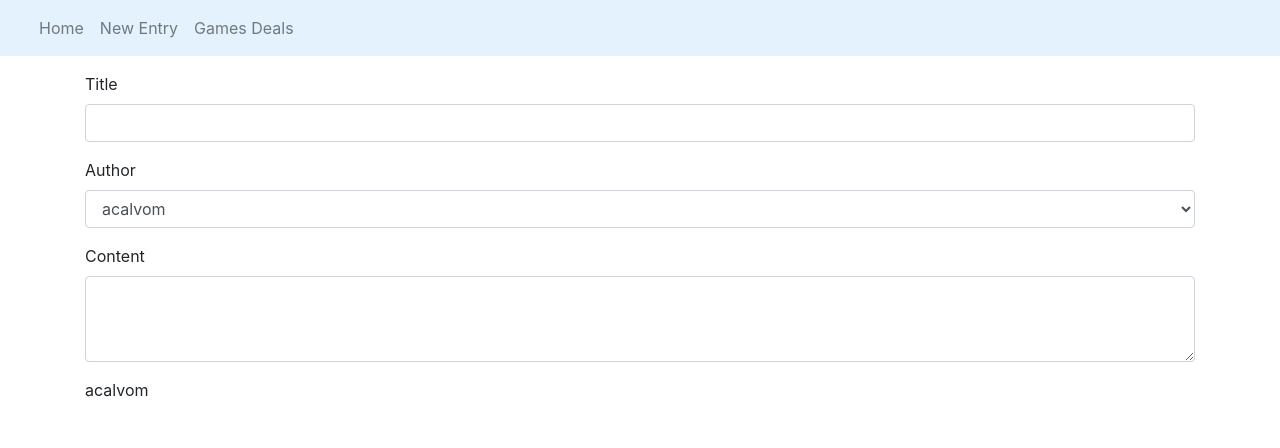
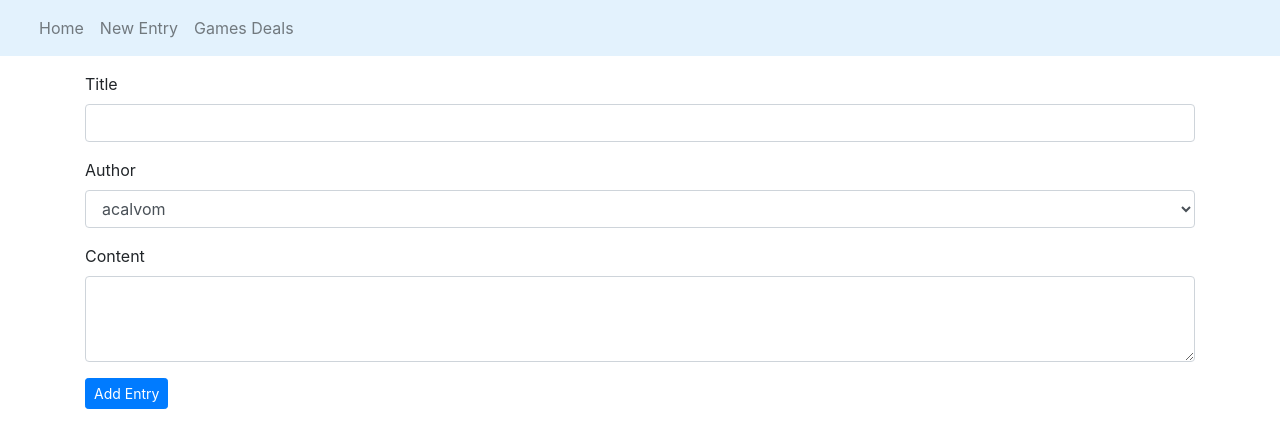
Before and after one commit to acalvom/learning-react-blog, a React (Create React App) app: page /new-entry in a window 1280 px wide. Shown: the top 448 px of the page. Built offline with nearby package versions, Linux system fonts and the light colour scheme.

Commit message:
Add submit function to send the form

```diff
--- a/src/components/blog/NewEntryForm.jsx
+++ b/src/components/blog/NewEntryForm.jsx
@@ -5,8 +5,14 @@ const NewEntryForm = () => {
     const [author, setAuthor] = useState('acalvom');
     const [content, setContent] = useState('');
 
+    const handleSubmitForm = (event) => {
+        event.preventDefault();
+        const entry = {title, author, content}
+        console.log(entry);
+    }
+
     return (
-        <form>
+        <form onSubmit={handleSubmitForm}>
             <div className="form-group">
                 <label>Title</label>
                 <input type="text" className="form-control" id="title" required
@@ -34,10 +40,7 @@ const NewEntryForm = () => {
                               setContent(event.target.value)
                           }}/>
             </div>
-
-            <p>{title}</p>
-            <p>{author}</p>
-            <p>{content}</p>
+            <button type="submit" className="btn btn-primary btn-sm">Add Entry</button>
         </form>
     );
 };
```
